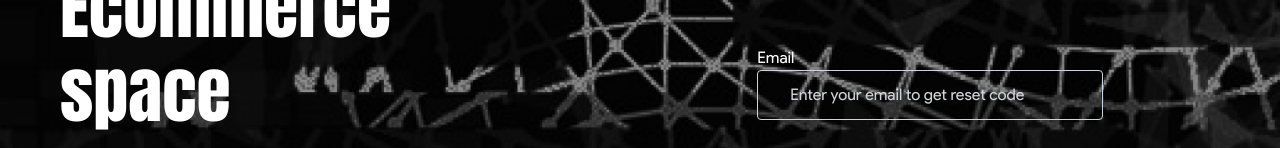
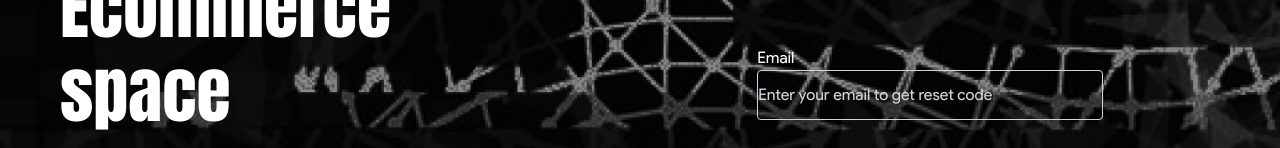
Before and after one commit to Slightly-Techie/e-commerce-web, a React (Vite) app: page /forgot-password in a window 1280 px wide. Shown: the part 362-510 px from the top of the page. Built offline with nearby package versions, Linux system fonts and the light colour scheme; the HTML template or start-up script is replaced by a standard one.

Commit message:
make icon prop optional

```diff
--- a/src/components/formElements/Input.tsx
+++ b/src/components/formElements/Input.tsx
@@ -1,10 +1,9 @@
 import { useState, forwardRef } from "react";
 import { cn } from "../../lib/utils";
 import { HiOutlineEyeOff, HiOutlineEye } from "react-icons/hi";
-import { RHFInputExtension } from "../../types";
 
 type InputProps = React.InputHTMLAttributes<HTMLInputElement> & {
-  icon: React.ReactNode;
+  icon?: React.ReactNode;
 };
 
 const Input = forwardRef<HTMLInputElement, InputProps>(
@@ -19,6 +18,7 @@ const Input = forwardRef<HTMLInputElement, InputProps>(
           isFocused ? "border-gray-500" : "border-gray300"
         )}
       >
+        {icon && (
           <label
             htmlFor={props.id}
             className={cn(
@@ -28,6 +28,8 @@ const Input = forwardRef<HTMLInputElement, InputProps>(
           >
             {icon}
           </label>
+        )}
+
         <input
           {...props}
           ref={ref}
```
Lines whose indentation alone changed are shown as unchanged.
